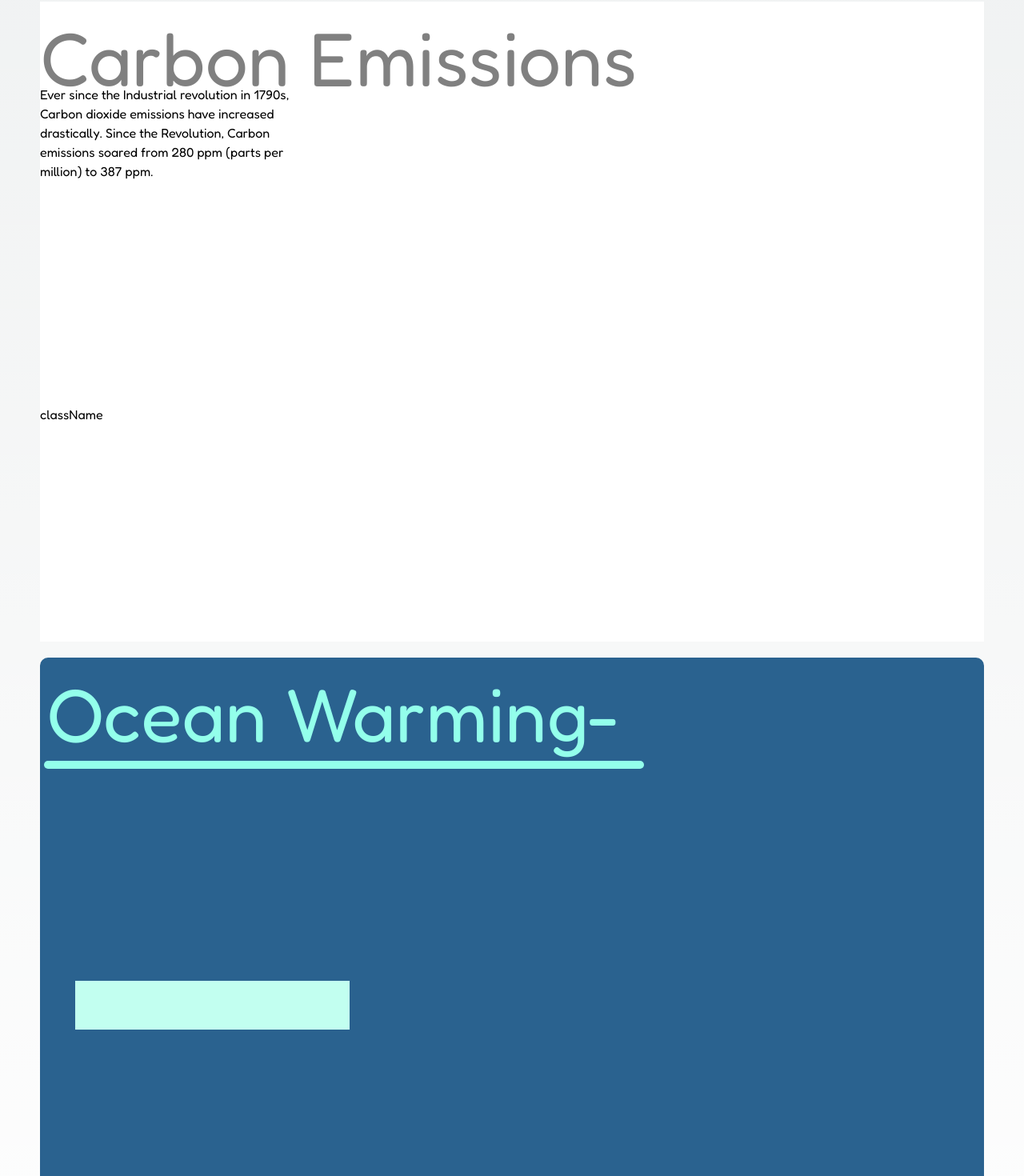
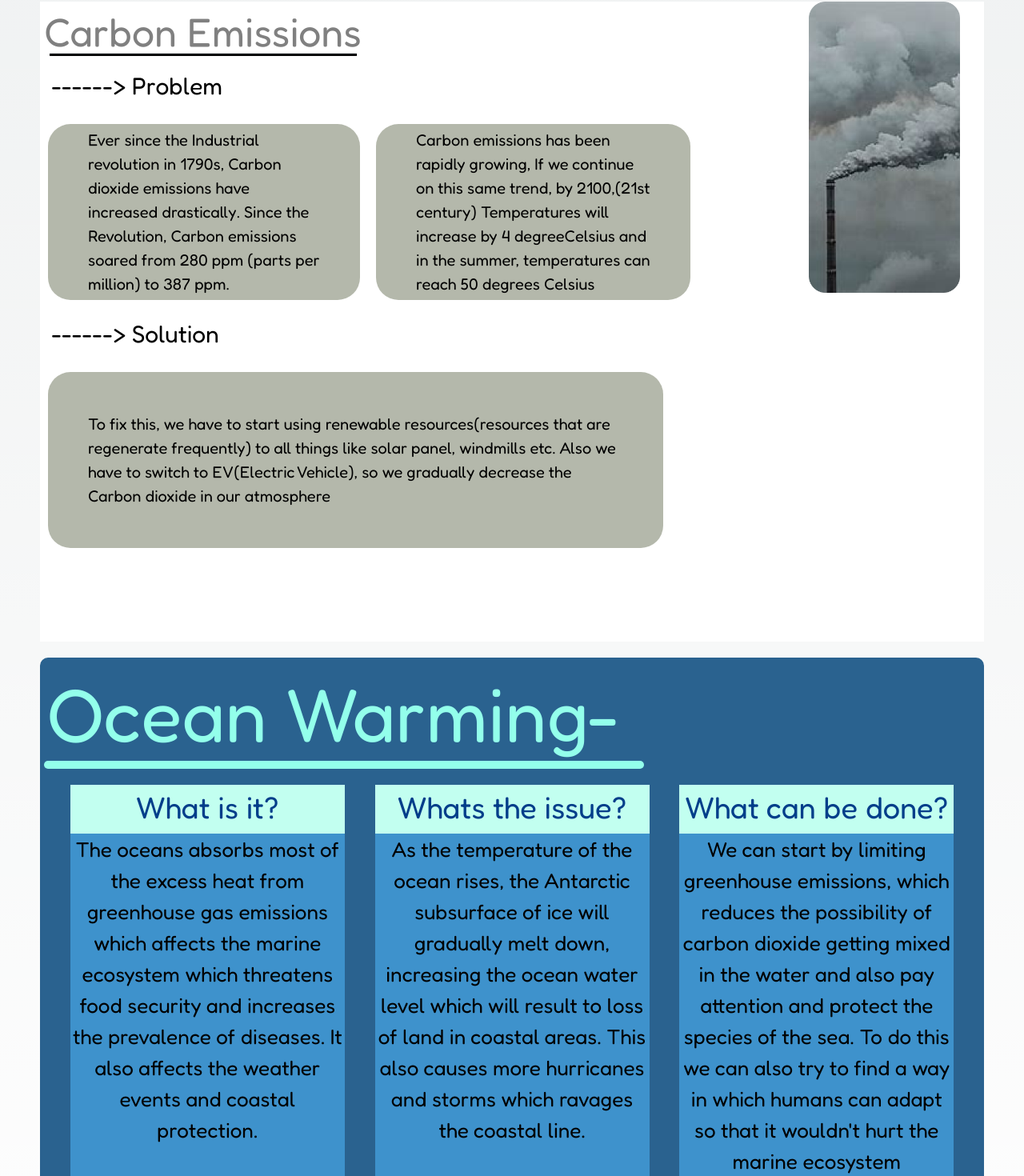
Before and after one commit to dhruv1710/saveearth, a Next.js app: page / in a window 1280 px wide. Shown: the part 3388-4858 px from the top of the page at 80% size. Built offline with nearby package versions, Linux system fonts and the light colour scheme.

Commit message:
title changed

```diff
--- a/components/carbon/carbon.module.css
+++ b/components/carbon/carbon.module.css
@@ -3,20 +3,77 @@
     width:100%;
     background-color:white;
     margin-bottom:20px;
+    display:flex;
+    ;
 }
 
+.imgdiv{
+    padding-right:30px;
+}
 .Head{
     position:relative;
-    font-size:94px;
+    font-size:50px;
     color:gray;
     width:956px;
-    height:104px;
-
+    height:64px;
+    margin-left:5px;
 }
 
-.box{
-    width: 320px;
-    height: 400px;
+.prob{
     display:flex;
+    flex-direction:column;
+    padding:15px;
+    font-size: 30px;
+    color:black;
+}
 
+.rect{
+    width: 390px;
+    height: 220px;
+    margin:10px;
+    background: #B4B8AB;
+    border-radius: 28px;
+    display:flex;
+    align-items:center;
+    padding:50px;
+    font-size:20px;
+    margin-bottom:5px;
 }
+
+.recto{
+    width: 393px;
+    height: 220px;
+    margin:10px;
+    background: #B4B8AB;
+    border-radius: 28px;
+    display:flex;
+    align-items:center;
+    padding:50px;
+    font-size:20px;
+    margin-bottom:5px;
+}
+
+.rects{
+    display:flex;
+}
+
+.solut{
+    width: 769px;
+    height: 220px;
+    margin:10px;
+    background: #B4B8AB;
+    border-radius: 28px;
+    display:flex;
+    align-items:center;
+    padding:50px;
+    font-size:20px;
+    margin-bottom:5px;
+}
+
+.sol{
+    display:flex;
+    flex-direction:column;
+    padding:15px;
+    font-size: 30px;
+    color:black;
+}
--- a/components/carbon/carbon.tsx
+++ b/components/carbon/carbon.tsx
@@ -3,12 +3,40 @@ import styles from './carbon.module.css'
 export default function Carbon(){
     return (
         <div className={styles.root}>
-            <h1 className={styles.Head}>Carbon Emissions </h1>
-            <p className={styles.box}>Ever since the Industrial revolution in
-            1790s, Carbon dioxide emissions have increased drastically.
-            Since the Revolution, Carbon emissions soared from 280 ppm
-            (parts per million) to 387 ppm.</p>
-            <p> className</p>
+            <div className={styles.textdiv}>
+                <h1 className={styles.Head}>Carbon Emissions </h1>
+                <hr className="h-1 bg-black w-96 ml-3"/>
+                <h2 className={styles.prob}>     ------{'>'} Problem</h2>
+
+
+                <div className={styles.rects}>
+                    <p className={styles.rect}>Ever since the Industrial revolution in
+                1790s, Carbon dioxide emissions have increased drastically.
+                Since the Revolution, Carbon emissions soared from 280 ppm
+                (parts per million) to 387 ppm.</p>
+
+                <p className={styles.recto}>Carbon emissions has been rapidly
+                growing, If we continue on this same
+                trend, by 2100,(21st century) Temperatures
+                will increase by 4 degreeCelsius and in the summer,
+                temperatures can reach 50 degrees Celsius</p></div>
+
+                <h2 className={styles.sol}>      ------{'>'} Solution</h2>
+
+                <h2 className={styles.solut}>To fix this, we have to start using renewable
+                resources(resources that are regenerate frequently)
+                to all things like solar panel, windmills etc. Also we
+                have to switch to EV(Electric Vehicle), so we gradually decrease the
+                Carbon dioxide in our atmosphere</h2>
+
+            </div>
+            <div className={styles.imgdiv}>
+
+
+                <img src="/images/carbon.png" height="643px" width="334px" className='w-96 '></img>
+
+            </div>
+
         </div>
     );
 }
--- a/components/industry/industry.jsx
+++ b/components/industry/industry.jsx
@@ -11,7 +11,7 @@ var cells = [
 export default function Industry(){
     return (
         <div className={styles.rootI}>
-            <div className='w-full bg-white h-24 flex justify-center items-center text-4xl text-black'>Industry</div>
+            <div className='w-full bg-white h-24 flex justify-center items-center text-4xl text-black'>Industrial Waste</div>
             <div class="flex flex-col justify-center items-center">
                 {
                     cells.map((val)=>(
--- a/components/industry/industry.module.css
+++ b/components/industry/industry.module.css
@@ -3,4 +3,5 @@
     width:100%;
     background-color:white;
     margin-bottom:20px;
+    border-radius:10px;
 }
--- a/components/ocean/ocean.module.css
+++ b/components/ocean/ocean.module.css
@@ -34,36 +34,37 @@
 
 }
 
+ .list{
+    margin-top:20px;
+    display:flex;
+    flex-direction:row;
+    justify-content:space-evenly;
+
+}
+
 
 
 .headbox{
 
-     position:relative;
+
      width:343px;
      height:61px;
      background: #C2FFF0;
+     color:#023E8A;
+
+     font-size:38px;
 
 
-     margin-left:44px;
-     margin-top:265px;
-}
 
-.headbox2{
 
-    position:relative;
-    width:343px;
-    height:61px;
-    background: #C2FFF0;
-
-    margin-left:430px;
-    margin-top:265px;
 }
 
 
-.headbox3{
-
-    position:relative;
-    width:343px;
-    height:61px;
-    background: #C2FFF0;
+.box{
+    width: 343px;
+    height: 547px;
+    background-color:#3E92CC;
+    font-size:26px;
+    text-align:center;
+    border-radius:25px;
 }
--- a/components/ocean/ocean.tsx
+++ b/components/ocean/ocean.tsx
@@ -1,38 +1,23 @@
-import styles from './ocean.module.css'
+import styles from "./ocean.module.css";
 
-
-function Ocean(){
-    return(
+function Ocean() {
+  return (
     <>
       <div className={styles.oceanbg}>
         <h1 className={styles.head}>Ocean Warming-</h1>
 
         <div className={styles.line}></div>
 
-                <div className={styles.headbox}></div>
-                <div className={styles.headbox2}></div>
-                <div className={styles.headbox3}></div>
-
-
-
-
-
-
-
-
+        <div className={styles.list}>
+          <div className={styles.box}><div className={styles.headbox}>What is it?</div>The oceans absorbs most of the excess heat from greenhouse gas emissions which affects the marine ecosystem which threatens food security and increases the prevalence of diseases. It also affects the weather events and coastal protection.</div>
+          <div className={styles.box}><div className={styles.headbox}>Whats the issue?</div>As the temperature of the ocean rises, the Antarctic subsurface of ice will gradually melt down, increasing the ocean water level which will result to loss of land in coastal areas. This also causes more hurricanes and storms which ravages the coastal line.</div>
+          <div className={styles.box}><div className={styles.headbox}>What can be done?</div>We can start by limiting greenhouse emissions, which reduces the possibility of carbon dioxide getting mixed in the water and also pay attention and protect the species of the sea. To do this we can also try to find a way in which humans can adapt so that it wouldn't hurt the marine ecosystem</div>
+        </div>
 
 
       </div>
-
-
     </>
-
-
-
-    )
-
-
+  );
 }
 
-
 export default Ocean;
--- a/pages/index.tsx
+++ b/pages/index.tsx
@@ -16,7 +16,7 @@ export default function Home() {
   return (
     <>
       <Head>
-        <title>Create Next App</title>
+        <title>#SaveEarth</title>
         <meta name="description" content="Generated by create next app" />
         <meta name="viewport" content="width=device-width, initial-scale=1" />
         <link rel="icon" href="/favicon.ico" />
```
Also changed, not shown: public/images/carbon.png (added). Lines whose indentation alone changed are shown as unchanged.
